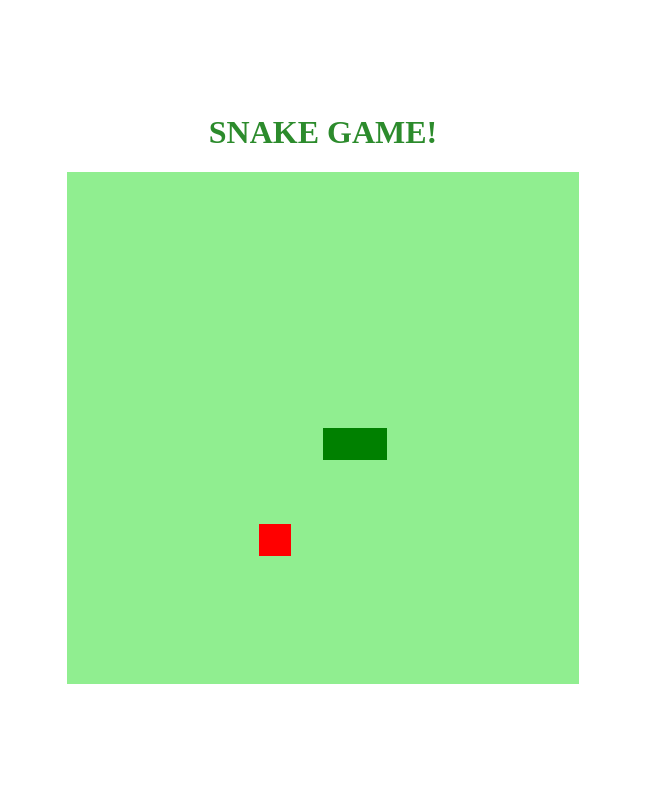
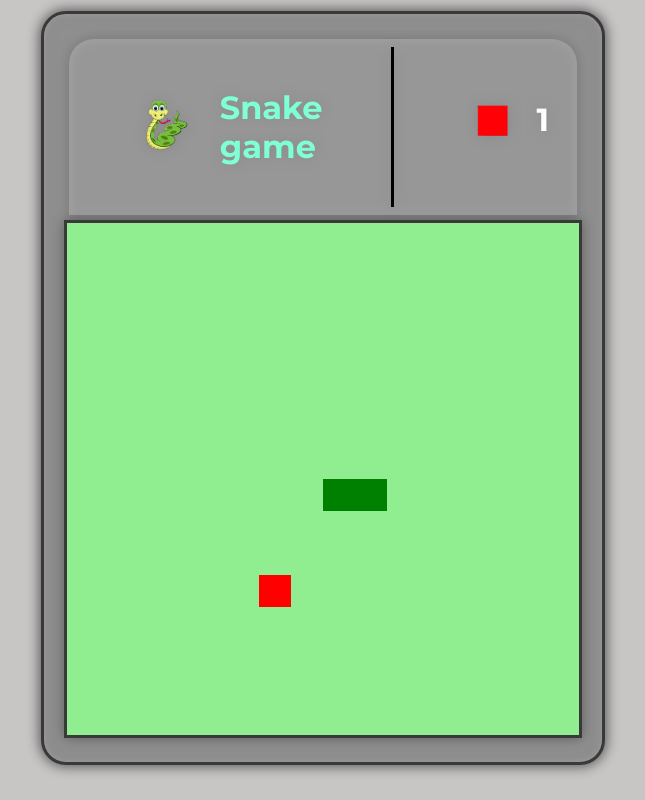
Before and after one commit to qrozrafa/snake-game, a plain HTML site: page index.html in a window 1280 px wide. Shown: the whole page, without its empty margins (317-962 px from the left). Drawn offline with Linux system fonts and the light colour scheme.

Commit message:
update do game snake, colocando score, border, background, titulo, favicon

```diff
--- a/index.html
+++ b/index.html
@@ -6,16 +6,33 @@
     <meta http-equiv="X-UA-Compatible" content="IE=edge">
     <meta name="viewport" content="width=device-width, initial-scale=1.0">
     <link rel="stylesheet" href="style.css">
+
+    <link rel="shortcut icon" href="favicon.png"> <!-- 17x17 pixels -->
+
+    <link rel="preconnect" href="https://fonts.googleapis.com">
+<link rel="preconnect" href="https://fonts.gstatic.com" crossorigin>
+<link href="https://fonts.googleapis.com/css2?family=Montserrat:wght@400;500;600;700&family=Raleway:wght@300;400;500;700;900&display=swap" rel="stylesheet">
     <script defer src="script.js"></script>
 
     <title>Snake Game</title>
 </head>
 
 <body>
-    <h1>SNAKE GAME!</h1>
-    <canvas id="snake" width="512" height="512">
+    <div class="game-box">
+        <div class="info">
+            <div class="box-title">
+                <img class="img-snake" src="favicon.png" alt="">
+                <h1 class="title">Snake game</h1>
+            </div>
+            <div class="box-score">
+                <img class="img-box" src="box (2).png" alt="">
+                <h1 id="score">0</h1>
+            </div>
+        </div>
+        <canvas id="snake" width="512" height="512">
 
-    </canvas>
+        </canvas>
+    </div>
 </body>
 
 
--- a/script.js
+++ b/script.js
@@ -6,6 +6,7 @@ snake[0] = {
     x: 8 * box,
     y: 8 * box
 }
+let score = 1;
 
 let direction = "right";
 let food = {
@@ -50,6 +51,7 @@ function iniciarJogo() {
         if(snake[0].x == snake[i].x && snake[0].y == snake[i].y){
             clearInterval(jogo);
             alert('Game Over :(');
+            reset();
         }
     }
 
@@ -59,6 +61,7 @@ function iniciarJogo() {
 
     let snakeX = snake[0].x;
     let snakeY = snake[0].y;
+
 
     if(direction == "right") snakeX += box;
     if(direction == "left") snakeX -= box;
@@ -70,6 +73,8 @@ function iniciarJogo() {
     }
     else{food.x = Math.floor(Math.random() * 15 + 1) * box;
          food.y = Math.floor(Math.random() * 15 + 1) * box;
+         document.getElementById("score").innerHTML = score++;
+
     }
 
 
--- a/style.css
+++ b/style.css
@@ -5,6 +5,74 @@ body{
     justify-content: center;
     align-items: center;
     flex-direction: column;
-    color: rgb(44,139,44);
+    background-color: #77717167;,
 
 }
+
+canvas{
+    filter: none !important;
+    border: solid #3a3939;
+}
+
+.info{
+    display: flex;
+    justify-content: space-between;
+    text-align: center;
+    filter: none !important;
+    background-color: rgba(187, 186, 186, 0.479);
+    border-radius: 25px 25px 0 0;
+    font-family: 'Montserrat', sans-serif;
+    margin: 5px;
+    padding: 8px;
+
+}
+
+h1{
+    width: 30%;
+    padding: 20px;
+    color: rgb(255, 253, 253);
+    filter: drop-shadow(0 0 .20rem #ededed);
+    filter: none !important;
+}
+
+.box-title{
+    display: flex;
+    justify-content: center;
+    border-right: solid #000;
+}
+
+.img-snake{
+    width: 50px;
+    height: 50px;
+    padding: 8px;
+    margin-top: 45px;
+}
+
+.title{
+    font-family: 'Montserrat', sans-serif;
+    color: aquamarine;
+}
+
+.box-score{
+    display: flex;
+    justify-content: center;
+}
+
+.img-box{
+    width: 31px;
+    height: 31px;
+    padding: 8px;
+    margin-top: 50px;
+}
+
+#score{
+    margin-top: 33px;
+}
+
+.game-box{
+    background-color: rgba(187, 186, 186, 0.479);
+    border: solid rgb(58, 57, 57);
+    border-radius: 25px;
+    padding: 20px;
+    filter: drop-shadow(0 0 .40rem);
+}
```
Also changed, not shown: box (2).png (added), favicon.png (added).
